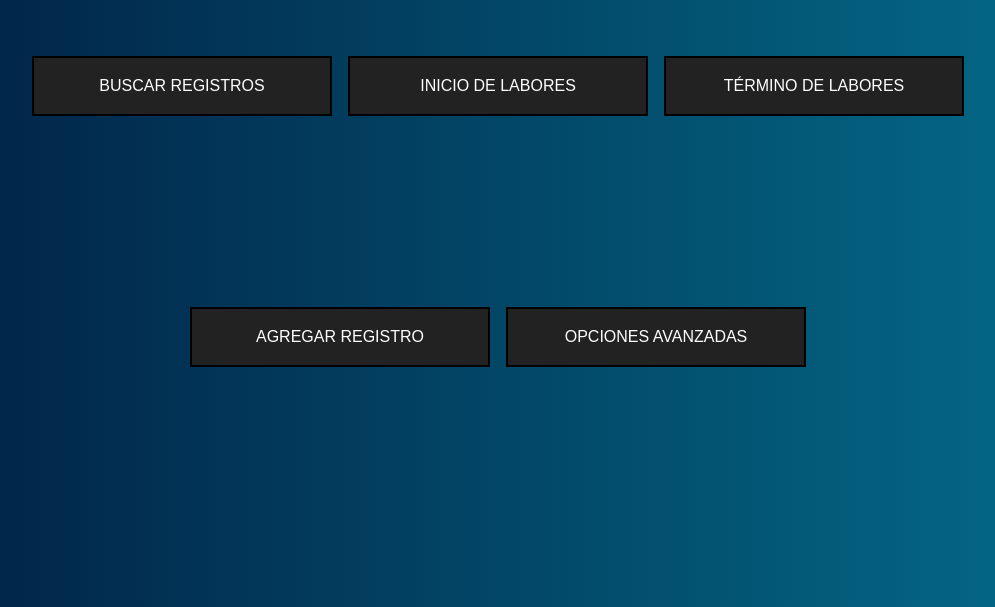
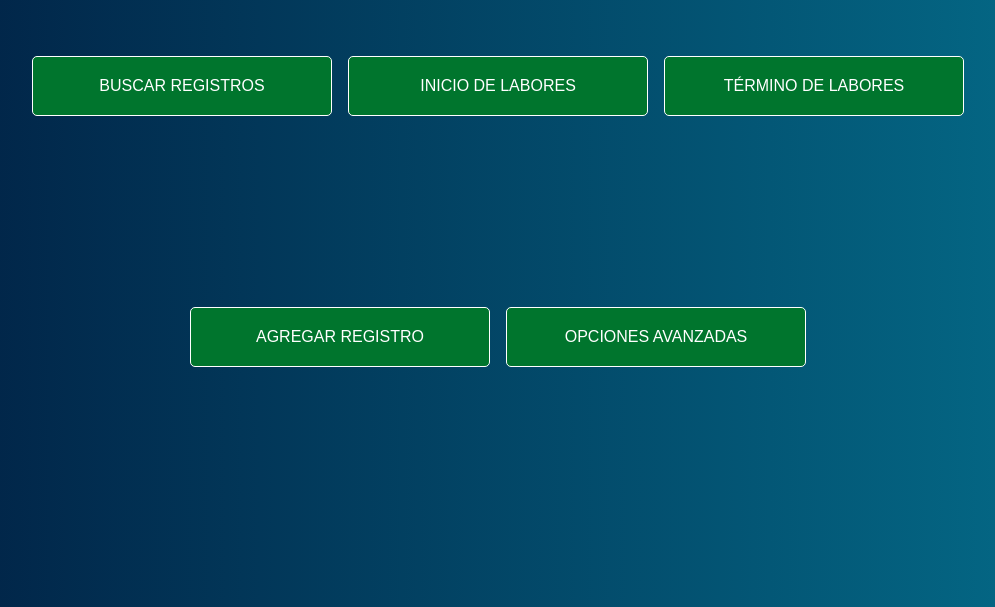
Before and after one commit to Bjrzum/scris-v3.1, a PHP site: page /avanzado.php in a window 1280 px wide. Shown: the part 114-721 px from the top of the page, without its empty margins (142-1137 px from the left). Run offline with PHP 8.4, Linux system fonts and the light colour scheme; the visitor is signed in with stand-in values (Sample User, id 1); style sheets or scripts are compiled from the project's sources; some libraries are stand-ins or nearby versions.

Commit message:
nuevos stylos agragados

```diff
--- a/public/css/advance.css
+++ b/public/css/advance.css
@@ -16,17 +16,18 @@
   justify-content: center;
   align-items: center;
   margin: 0.5em;
-  background-color: #222;
-  border: 2px solid #000;
+  background-color: #00752d;
+  border: 1px solid #fff;
   text-decoration: none;
   color: #fff;
   padding: 1em;
   text-align: center;
+  border-radius: 5px;
   cursor: pointer;
 }
 .flex a:hover,
 .flex button:hover {
-  background-color: #000;
+  background-color: #005e24;
   color: #fff;
 }
 
```
Also changed, not shown: src/sass/advance.scss (+4 -3 lines).
